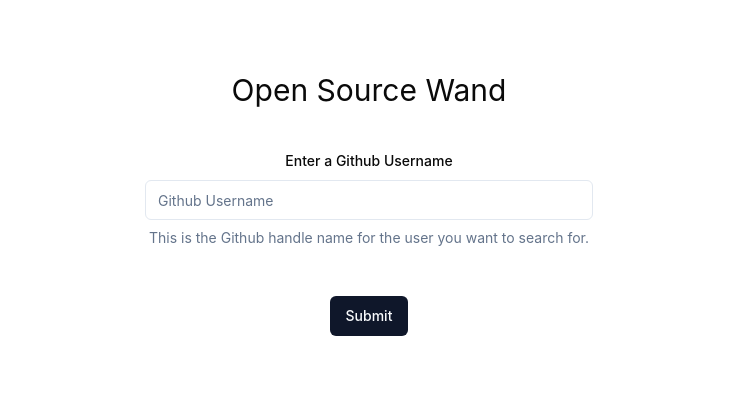
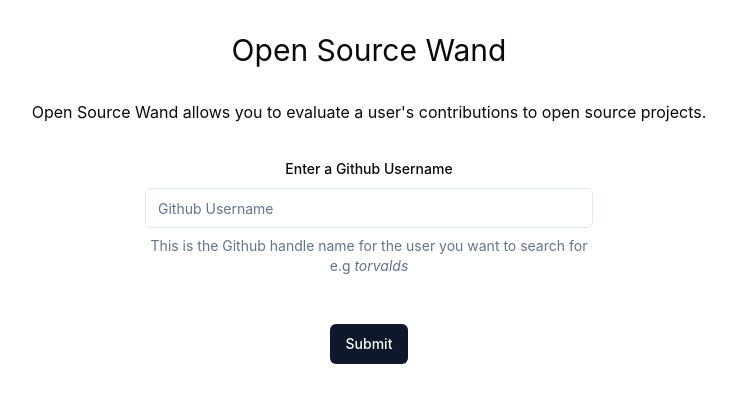
Before and after one commit to Lyton505/afrotech-hackathon2024-open-source-wand, a React (Vite) app in the folder afrotech-hack-frontend/: page / in a window 1280 px wide. Shown: the top 402 px of the page, without its empty margins (271-1007 px from the left). Built offline with nearby package versions, Linux system fonts and the light colour scheme.

Commit message:
feat: Added github username example

```diff
--- a/afrotech-hack-frontend/src/App.tsx
+++ b/afrotech-hack-frontend/src/App.tsx
@@ -6,7 +6,10 @@ function App() {
 
   return (
     <div>
-      <h1 className="text-3xl my-10 mx-4 px-4">Open Source Wand</h1>
+      <h1 className="text-3xl ">Open Source Wand</h1>
+      <p className="text-md my-8 mx-4 px-4">
+        Open Source Wand allows you to evaluate a user's contributions to open source projects.
+      </p>
       <ProfileForm />
     </div>
   );
--- a/afrotech-hack-frontend/src/components/usernameForm.tsx
+++ b/afrotech-hack-frontend/src/components/usernameForm.tsx
@@ -51,7 +51,8 @@ export function ProfileForm() {
                                 <Input placeholder="Github Username" {...field} />
                             </FormControl>
                             <FormDescription>
-                                This is the Github handle name for the user you want to search for.
+                                This is the Github handle name for the user you want to search for e.g
+                                <span className="italic"> torvalds</span>
                             </FormDescription>
                             <FormMessage />
                         </FormItem>
```
